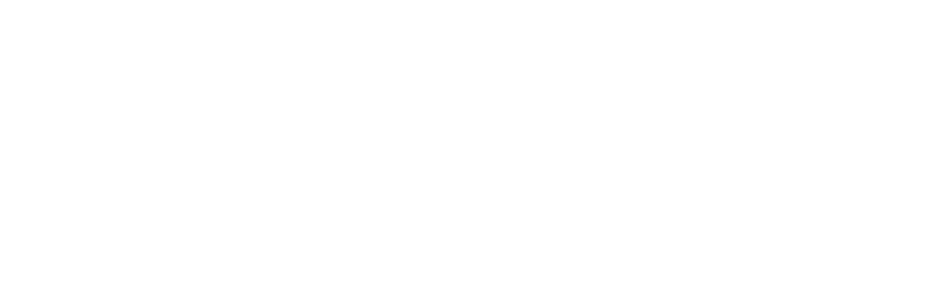
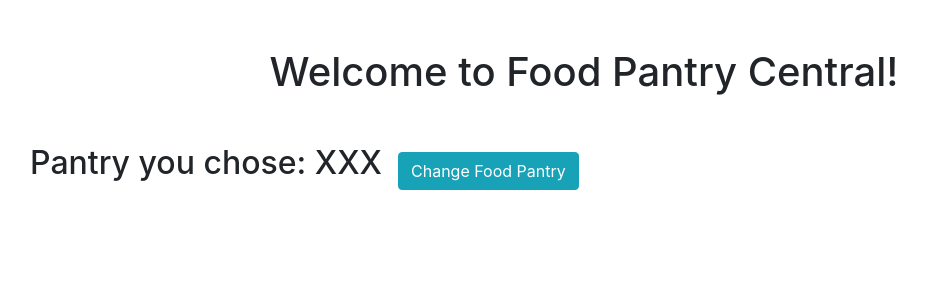
Before and after one commit to bcstarke/food-pantry-central, a React (Create React App) app: page /donationType in a window 1280 px wide. Shown: the top 300 px of the page, without its empty margins (56-982 px from the left). Built offline with nearby package versions, Linux system fonts and the light colour scheme.

Commit message:
adding choose donation type - not done yet

```diff
--- a/src/App.js
+++ b/src/App.js
@@ -10,6 +10,7 @@
     Link,
     Redirect
 } from "react-router-dom";
+import ChooseDonationType from "./components/chooseDonationType/ChooseDonationType";
 
 class App extends Component {
     constructor(props) {
@@ -22,7 +23,8 @@
             <Router>
                 <div className="App">
                     <Route exact path="/" component={MainMenu}/>
-                    <Route exact path="/hello" component={ChoosePantry}/>
+                    <Route exact path="/choosePantry" component={ChoosePantry}/>
+                    <Route exact path="/donationType" component={ChooseDonationType}/>
                 </div>
             </Router>
         );
--- a/src/components/chooseDonationType/ChooseDonationType.css
+++ b/src/components/chooseDonationType/ChooseDonationType.css
@@ -0,0 +1,17 @@
+.main-container {
+    margin: 1rem;
+    align-items: center;
+    display: flex;
+    justify-content: center;
+}
+
+.pantry-info-container {
+    margin: 1rem;
+    align-items: end;
+    display: flex;
+    justify-content: center;
+}
+
+.change-pantry-btn {
+    margin-left: 1rem;
+}
--- a/src/components/chooseDonationType/ChooseDonationType.js
+++ b/src/components/chooseDonationType/ChooseDonationType.js
@@ -1,14 +1,32 @@
 import React, {Component} from "react";
 import 'bootstrap/dist/css/bootstrap.min.css'
 import {Link} from 'react-router-dom'
+import './ChooseDonationType.css'
 
 export default class ChooseDonationType extends Component {
 
     render() {
         return (
-    <div>
-
-    </div>
+            <div className="main-container" id="chooseDonationType">
+                <div className="container-fluid" id="choosePantryBox">
+                    <div className="header-box container">
+                        <h1>Welcome to Food Pantry Central!</h1>
+                        <br/>
+                        <div className="row">
+                            <div className="pantry-info-container">
+                                <h2>Pantry you chose: XXX</h2>
+                                <div className="change-pantry-container">
+                                    <Link to="/choosePantry"
+                                          className="btn btn-info change-pantry-btn"
+                                          type="button">
+                                        Change Food Pantry
+                                    </Link>
+                                </div>
+                            </div>
+                        </div>
+                    </div>
+                </div>
+            </div>
         )
     }
 }
--- a/src/components/mainMenu/MainMenu.js
+++ b/src/components/mainMenu/MainMenu.js
@@ -16,17 +16,17 @@
                         <h2>What would you like to do?</h2>
                         <div className="row button-container">
                             <div className="d-grid gap-3">
-                                <Link to="/hello"
+                                <Link to="/choosePantry"
                                       className="btn btn-dark btn-lg option-select-button"
                                       type="button" >
                                     Donate
                                 </Link>
-                                <Link to="/hello"
+                                <Link to="/choosePantry"
                                       className="btn btn-dark btn-lg option-select-button"
                                       type="button" >
                                     Volunteer
                                 </Link>
-                                <Link to="/hello"
+                                <Link to="/choosePantry"
                                       className="btn btn-dark btn-lg option-select-button"
                                       type="button" >
                                     Go to My Food Pantry Central
```
Also changed, not shown: src/components/choosePantry/ChoosePantry.js (+28 -52 lines), 1 other file (tests, documents, lock files or other folders).
